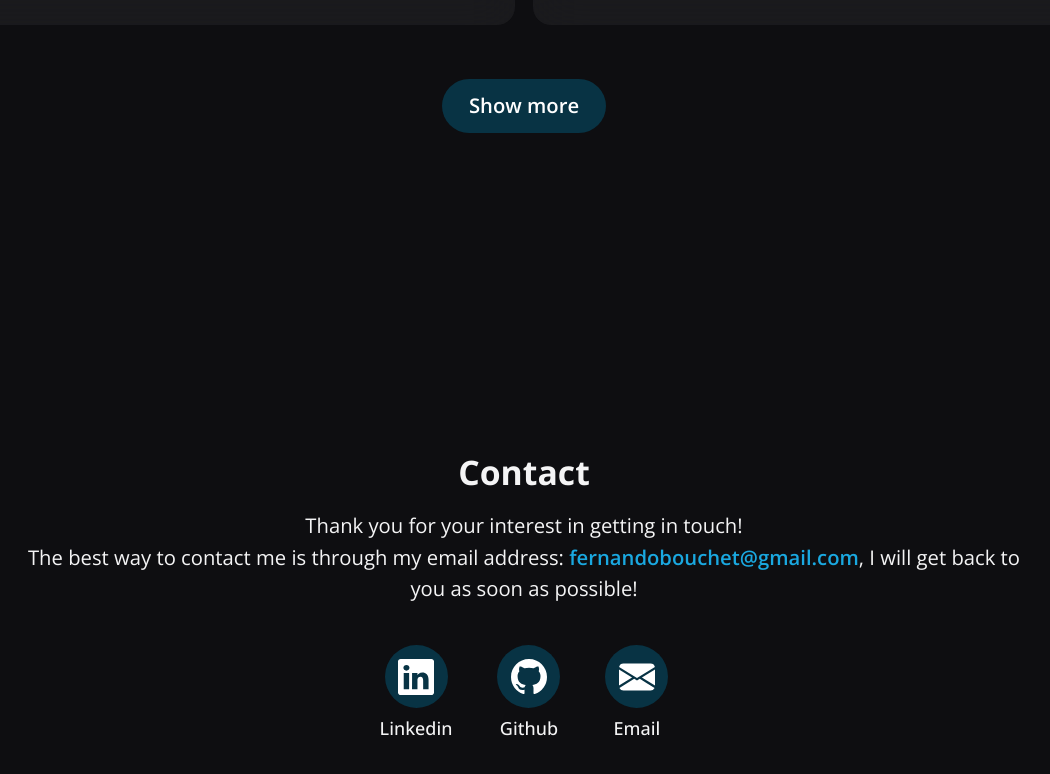
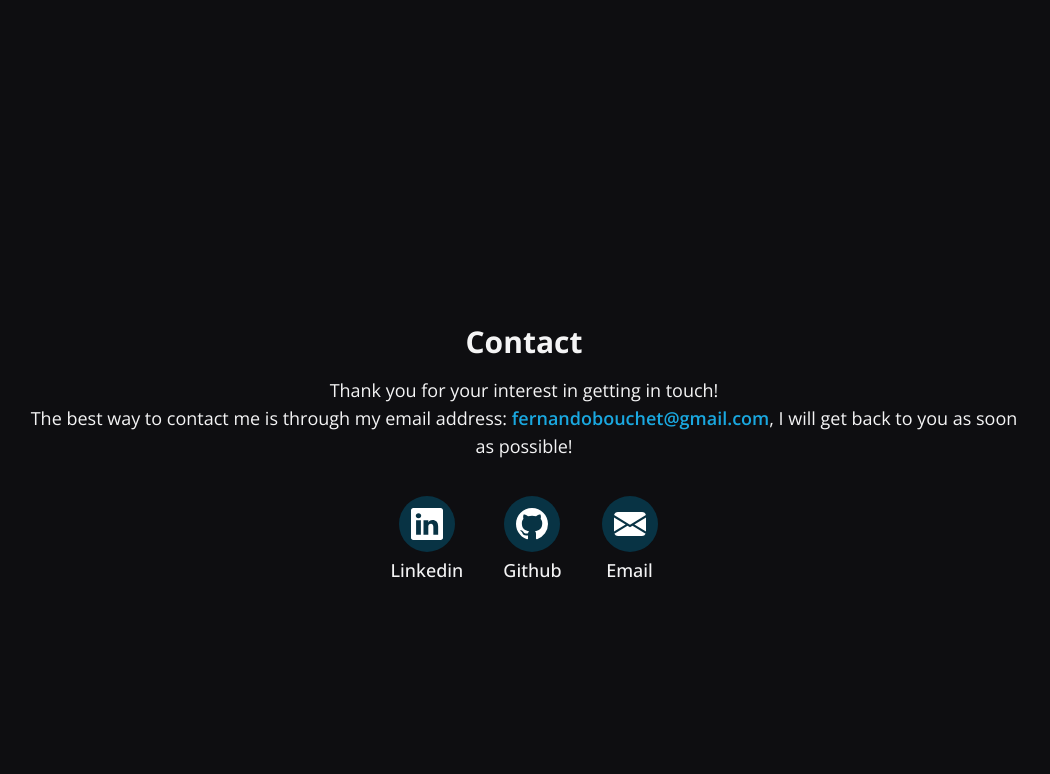
Before and after one commit to fernandobouchet/fernandobouchet.github.io, a Next.js app: page / in a window 1280 px wide. Shown: the part 2008-2782 px from the top of the page, without its empty margins (116-1166 px from the left). Built offline with nearby package versions, Linux system fonts and the light colour scheme.

Commit message:
fix: fixed responsive font size's

```diff
--- a/app/globals.css
+++ b/app/globals.css
@@ -44,10 +44,10 @@
 
 @layer base {
   html {
-    @apply box-border scroll-smooth text-base lg:text-lg;
+    @apply box-border scroll-smooth text-base;
   }
   body {
-    @apply m-0 max-w-7xl mx-auto bg-background text-foreground;
+    @apply m-0 max-w-7xl bg-background text-foreground text-base lg:text-lg;
   }
   a.nav-active {
     @apply text-tertiary-foreground bg-tertiary dark:bg-secondary-foreground;
@@ -60,9 +60,6 @@
   }
   .section-title {
     @apply text-2xl md:text-3xl font-bold;
-  }
-  .section-text {
-    @apply text-base lg:text-lg;
   }
   .link-text {
     @apply text-accent font-semibold relative after:absolute after:bottom-0 after:left-0 after:right-0 after:h-px after:w-full after:origin-bottom after:scale-x-0 after:bg-accent after:transition-transform after:duration-300 after:ease-[cubic-bezier(0.65_0.05_0.36_1)] hover:after:origin-bottom hover:after:scale-x-100;
--- a/components/contact/contact.tsx
+++ b/components/contact/contact.tsx
@@ -17,8 +17,8 @@ const Contact = () => {
     >
       <h2 className="section-title">{texts.contact.title}</h2>
       <div className="text-center py-4">
-        <p className="section-text">{texts.contact.p1}</p>
-        <p className="section-text">
+        <p>{texts.contact.p1}</p>
+        <p>
           {texts.contact.p2}{" "}
           <a href="mailto:fernandobouchet@gmail.com" className="link-text">
             fernandobouchet@gmail.com
```
